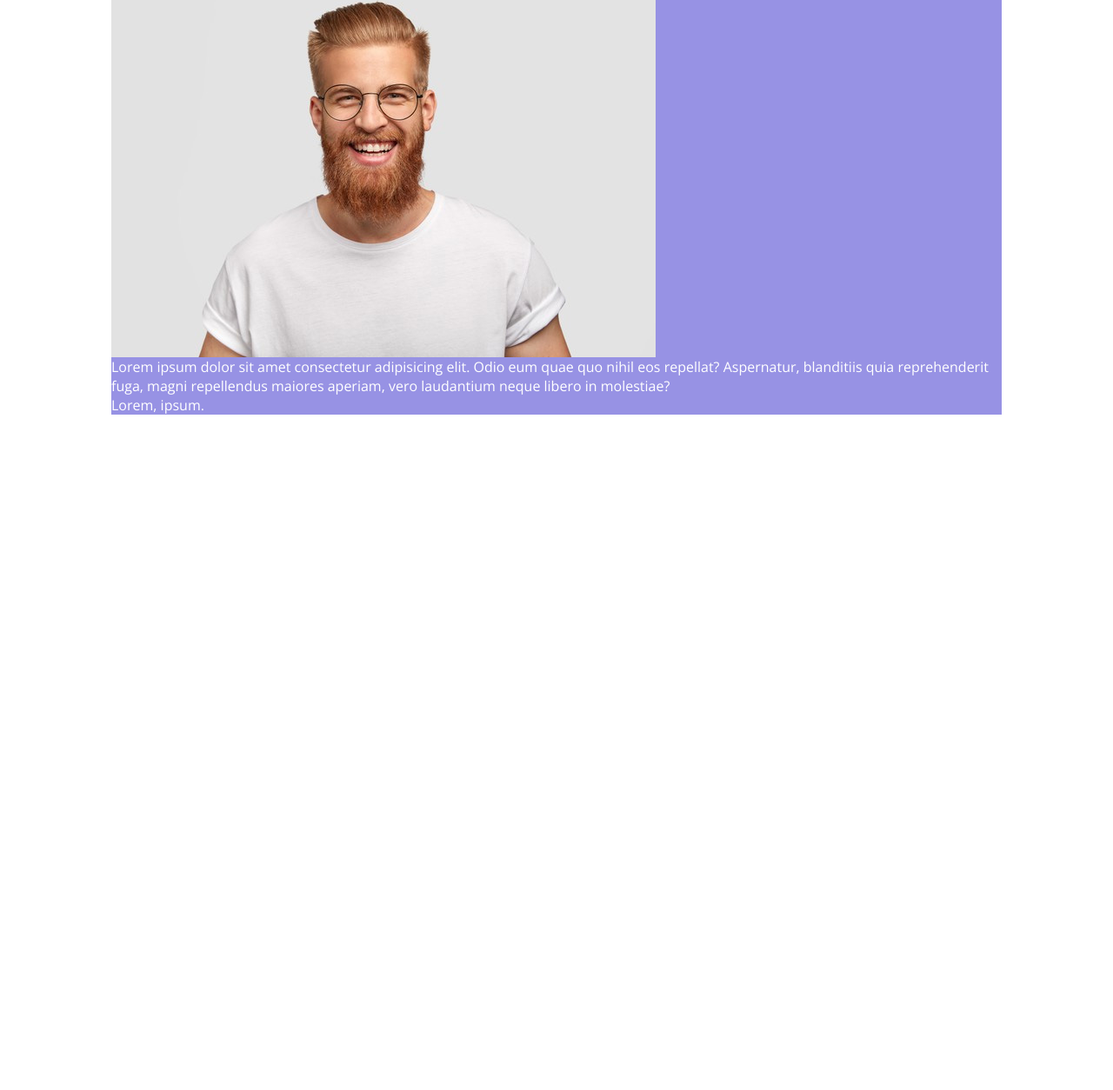
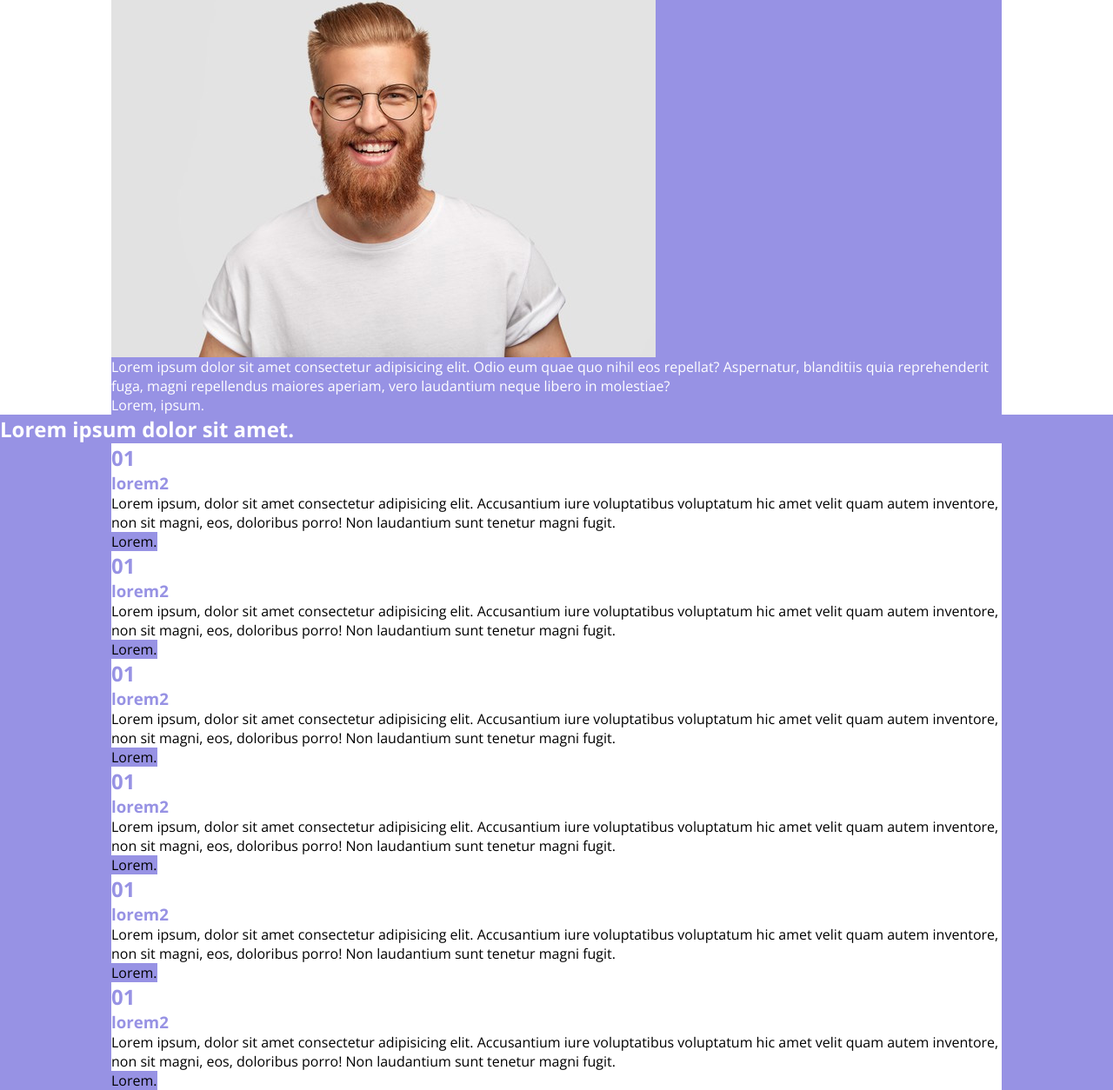
Before and after one commit to PaoloMarzocchi/htmlcss-responsive-layout, a plain HTML site: page index.html in a window 1280 px wide. Shown: the part 4000-5254 px from the top of the page at 87% size. Before the commit the page ends 4477 px from the top, so only its background shows below. Drawn offline with nearby package versions, Linux system fonts and the light colour scheme.

Commit message:
add benefit section structure mobile layout

```diff
--- a/assets/css/style.css
+++ b/assets/css/style.css
@@ -80,7 +80,8 @@ img {
 /* #endregion header */
 
 /* #region main */
-/* #region Section demo */
+
+/* #region Demo section */
 .demo {
     padding: 2rem 0;
 
@@ -93,32 +94,60 @@ img {
     color: var(--resp-primary);
 }
 
-/* #endregion Section demo */
+/* #endregion Demo section */
 
-/* #region Section planning */
+/* #region Planning section*/
 .planning {
     background-color: var(--resp-secondary);
 
-    & [class^="col"]:nth-child(1) > .card {
+    & [class^="col"]:nth-child(1)>.card {
         color: var(--resp-lighter);
+    }
+
+    & i{
+        background-color: var(--resp-secondary);
     }
 }
 
-.planning [class^="col"]:nth-child(2) > .card {
+.planning [class^="col"]:nth-child(2)>.card {
     background-color: var(--resp-lighter);
 }
 
-/* #endregion Section planning */
+/* #endregion Planning section */
 
-/* #region Testimonial */
-    .testimonial h2{
-        color: var(--resp-secondary);
+/* #region Testimonial section */
+.testimonial h2 {
+    color: var(--resp-secondary);
+}
+
+.testimonial .card {
+    background-color: var(--resp-secondary);
+    color: var(--resp-lighter);
+}
+
+/* #endregion Testimonial section*/
+
+/* #region Benefit section */
+.benefit {
+    background-color: var(--resp-secondary);
+
+    &>h2 {
+        color: var(--resp-lighter);
     }
 
-    .testimonial .card{
-        background-color: var(--resp-secondary);
-        color: var(--resp-lighter);
+    & .card{
+        background-color: var(--resp-lighter);
+
+        & h2, h3{
+            color: var(--resp-secondary);
+        }
+
+        & a{
+            background-color: var(--resp-secondary);
+        }
     }
-/* #endregion Testimonial */
+}
+
+/* #endregion Benefit section */
 
 /* #endregion main */
--- a/index.html
+++ b/index.html
@@ -219,6 +219,88 @@
             </div>
         </section>
         <!-- /Testimonial section -->
+
+        <!-- Benefit section -->
+        <section class="benefit">
+            <h2>Lorem ipsum dolor sit amet.</h2>
+            <div class="container">
+                <div class="row">
+                    <div class="col-12 col-sm-6 col-md-4">
+                        <div class="card">
+                            <h2>01</h2>
+                            <h3>lorem2</h3>
+                            <p>
+                                Lorem ipsum, dolor sit amet consectetur adipisicing elit. Accusantium iure voluptatibus voluptatum hic amet velit quam autem inventore, non sit magni, eos, doloribus porro! Non laudantium sunt tenetur magni fugit.
+                            </p>
+                            <div>
+                                <a href="#">Lorem.</a>
+                            </div>
+                        </div>
+                    </div>
+                    <div class="col-12 col-sm-6 col-md-4">
+                        <div class="card">
+                            <h2>01</h2>
+                            <h3>lorem2</h3>
+                            <p>
+                                Lorem ipsum, dolor sit amet consectetur adipisicing elit. Accusantium iure voluptatibus voluptatum hic amet velit quam autem inventore, non sit magni, eos, doloribus porro! Non laudantium sunt tenetur magni fugit.
+                            </p>
+                            <div>
+                                <a href="#">Lorem.</a>
+                            </div>
+                        </div>
+                    </div>
+                    <div class="col-12 col-sm-6 col-md-4">
+                        <div class="card">
+                            <h2>01</h2>
+                            <h3>lorem2</h3>
+                            <p>
+                                Lorem ipsum, dolor sit amet consectetur adipisicing elit. Accusantium iure voluptatibus voluptatum hic amet velit quam autem inventore, non sit magni, eos, doloribus porro! Non laudantium sunt tenetur magni fugit.
+                            </p>
+                            <div>
+                                <a href="#">Lorem.</a>
+                            </div>
+                        </div>
+                    </div>
+                    <div class="col-12 col-sm-6 col-md-4">
+                        <div class="card">
+                            <h2>01</h2>
+                            <h3>lorem2</h3>
+                            <p>
+                                Lorem ipsum, dolor sit amet consectetur adipisicing elit. Accusantium iure voluptatibus voluptatum hic amet velit quam autem inventore, non sit magni, eos, doloribus porro! Non laudantium sunt tenetur magni fugit.
+                            </p>
+                            <div>
+                                <a href="#">Lorem.</a>
+                            </div>
+                        </div>
+                    </div>
+                    <div class="col-12 col-sm-6 col-md-4">
+                        <div class="card">
+                            <h2>01</h2>
+                            <h3>lorem2</h3>
+                            <p>
+                                Lorem ipsum, dolor sit amet consectetur adipisicing elit. Accusantium iure voluptatibus voluptatum hic amet velit quam autem inventore, non sit magni, eos, doloribus porro! Non laudantium sunt tenetur magni fugit.
+                            </p>
+                            <div>
+                                <a href="#">Lorem.</a>
+                            </div>
+                        </div>
+                    </div>
+                    <div class="col-12 col-sm-6 col-md-4">
+                        <div class="card">
+                            <h2>01</h2>
+                            <h3>lorem2</h3>
+                            <p>
+                                Lorem ipsum, dolor sit amet consectetur adipisicing elit. Accusantium iure voluptatibus voluptatum hic amet velit quam autem inventore, non sit magni, eos, doloribus porro! Non laudantium sunt tenetur magni fugit.
+                            </p>
+                            <div>
+                                <a href="#">Lorem.</a>
+                            </div>
+                        </div>
+                    </div>
+                </div>
+            </div>
+        </section>
+        <!-- /Benefit section -->
     </main>
     <!-- /Main section -->
     <footer class="site-footer">
```
